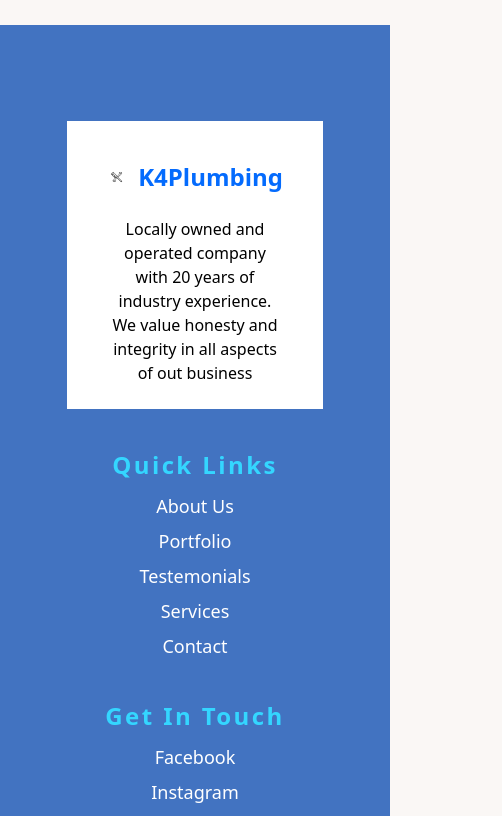
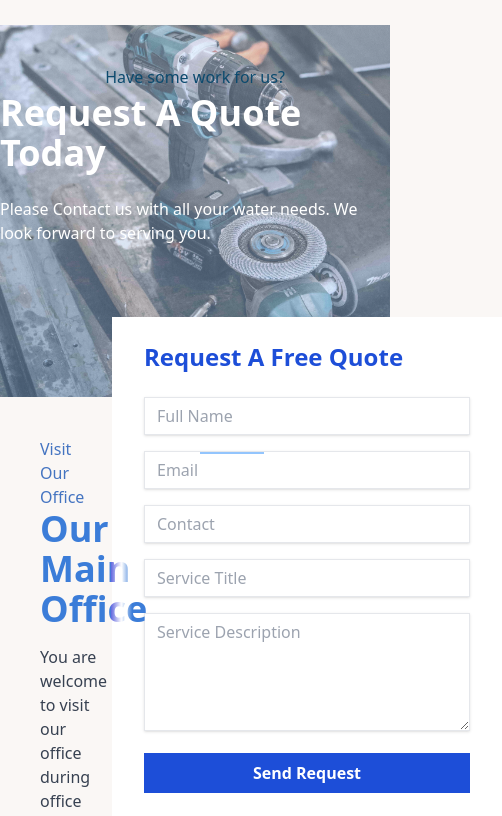
Before and after one commit to Dipesh-khaiju/K4Plumbing, a React (Vite) app: page / in a window 390 px wide. Shown: the part 7388-8204 px from the top of the page, 502 px wide, since content can reach past the window. Built offline with nearby package versions, Linux system fonts and the light colour scheme.

Commit message:
contact section done

```diff
--- a/src/components/Contact/Contact.jsx
+++ b/src/components/Contact/Contact.jsx
@@ -1,9 +1,71 @@
-import React from 'react'
+import React from "react";
+import p5 from "../../assets/images/p5.jpg";
+import { FaArrowRight } from "react-icons/fa";
+import Form from "./Form";
 
 const Contact = () => {
   return (
-    <div>Contact</div>
-  )
-}
+    <div className="hero-container mb-24 relative h-screen">
+      {/* Background image with overlay */}
+      <div
+        className="hero-background relative"
+        style={{
+          backgroundImage: `url(${p5})`,
+          backgroundSize: "cover",
+          backgroundPosition: "center",
+        }}
+      >
+        {/* Overlay for background image */}
+        <div className="hero-background-overlay absolute inset-0 bg-gradient-to-b from-blue-200 to-blue-300 opacity-40"></div>
 
-export default Contact
+        <div className="relative">
+          {/* Content */}
+          <div className="flex flex-col gap-1 justify-center items-center py-10">
+            <div className="flex items-center gap-3">
+              <span className="text-sky-900">Have some work for us? </span>
+              <div className="hidden md:block transform-translate-y-1/2 w-16 h-[3px] bg-sky-400"></div>
+            </div>
+            <h1 className="text-white text-4xl sm:text-6xl mb-5 font-bold">
+              Request A Quote Today
+            </h1>
+            <h3 className="text-white mb-28">
+              Please Contact us with all your water needs. We look forward to
+              serving you.
+            </h3>
+          </div>
+        </div>
+      </div>
+      <Form />
+
+      <div className="right-text w-1/3 absolute  lg:right-80 flex flex-col justify-center items-start p-10">
+        <div className="relative">
+          <p className="text-[#4474C1] ">Visit Our Office</p>
+          <div className="absolute top-4 left-40 transform -translate-y-1/2 w-16 h-[2px] bg-blue-300"></div>
+        </div>
+        <h1 className="title  text-4xl font-bold mb-4 text-[#4474C1]">
+          Our Main Office
+        </h1>
+        <div className="border-b-2 ">
+          <h3 className="mb-6 text-gray-700">
+            You are welcome to visit our office during office hour. Find details
+            of out location and business hours below.
+          </h3>
+        </div>
+        <p className="text-md text-gray-700 "> <span className="text-bold pr-4 text-lg">Address :</span>    Laporte,IN 46350</p>
+        <p className="text-md text-gray-700 "> <span className="text-bold pr-4 text-lg">Phone :</span>   +977 980800000</p>
+        <p className="text-md text-gray-700 "> <span className="text-bold pr-4 text-lg">Business Hours :</span>  Mon - Fri: 9 am - 5pm</p>
+        <p className="text-md text-gray-700 "> <span className="text-bold pr-4 text-lg">Email Address :</span>    Laporte,IN 46350</p>
+
+        <div className="mt-6">
+          <h1 className="text-2xl font-bold text-blue-700 mb-4">Area Covered</h1>
+          <p className="text-md text-gray-700">Laporte counties</p>
+          <p className="text-md text-gray-700">Porter COunties</p>
+          <p className="text-md text-gray-700">Michigan city</p>
+          <p className="text-md text-gray-700">Michigan</p>
+        </div>
+      </div>
+    </div>
+  );
+};
+
+export default Contact;
--- /dev/null
+++ b/src/components/Contact/Form.jsx
@@ -0,0 +1,71 @@
+
+import React from 'react';
+
+const Form = () => {
+    return (
+        <div className="absolute left-28 w-full bottom-7 max-w-md mx-auto">
+            <form className="bg-white rounded-none px-8 pt-6 pb-8 mb-4 box">
+                <h2 className="text-blue-700 text-2xl title-font font-bold mb-6">
+                    Request A Free Quote
+                </h2>
+                <div className="mb-4">
+                    <input
+                        className="shadow appearance-none border rounded-none w-full py-2 px-3 text-gray-700 leading-tight focus:outline-none focus:shadow-outline"
+                        id="fullName"
+                        type="text"
+                        placeholder="Full Name"
+                        name="fullName"
+                    />
+                </div>
+                <div className="mb-4">
+                    <input
+                        className="shadow appearance-none border rounded-none w-full py-2 px-3 text-gray-700 leading-tight focus:outline-none focus:shadow-outline"
+                        id="email"
+                        type="email"
+                        placeholder="Email"
+                        name="email"
+                    />
+                </div>
+                <div className="mb-4">
+                    <input
+                        className="shadow appearance-none border rounded-none w-full py-2 px-3 text-gray-700 leading-tight focus:outline-none focus:shadow-outline"
+                        id="contact"
+                        type="text"
+                        placeholder="Contact"
+                        name="contact"
+
+                    />
+                </div>
+                <div className="mb-4">
+                    <input
+                        className="shadow appearance-none border rounded-none w-full py-2 px-3 text-gray-700 leading-tight focus:outline-none focus:shadow-outline"
+                        id="serviceTitle"
+                        type="text"
+                        placeholder="Service Title"
+                        name="serviceTitle"
+
+                    />
+                </div>
+                <div className="mb-4">
+                    <textarea
+                        className="shadow appearance-none border rounded-none w-full py-2 px-3 text-gray-700 leading-tight focus:outline-none focus:shadow-outline"
+                        rows="5"
+                        id="serviceDescription"
+                        placeholder="Service Description"
+                        name="serviceDescription"
+                    />
+                </div>
+                <div className="flex items-center justify-between">
+                    <button
+                        className="bg-blue-700 hover:bg-blue-900 w-full text-white font-bold py-2 px-4 rounded-none focus:outline-none focus:shadow-outline"
+                        type="submit"
+                    >
+                        Send Request
+                    </button>
+                </div>
+            </form>
+        </div>
+    );
+};
+
+export default Form;
--- a/src/components/Footer/Footer.jsx
+++ b/src/components/Footer/Footer.jsx
@@ -9,7 +9,7 @@ import { FaTwitter } from "react-icons/fa";
 
 const Footer = () => {
   return (
-    <footer class="text-gray-600 bg-[#4273C1] body-font">
+    <footer class="text-gray-600 mt-8 bg-[#4273C1] body-font">
       <div class="container px-5 py-24 mx-auto flex md:items-center lg:items-start md:flex-row md:flex-nowrap flex-wrap flex-col">
         <div class="w-64 flex-shrink-0 md:mx-0 mx-auto bg-white px-10 py-6  text-center md:text-left">
           <a class="flex title-font font-medium items-center md:justify-start justify-center text-gray-900">
--- a/src/index.css
+++ b/src/index.css
@@ -47,3 +47,6 @@
       opacity: 1;
     }
   }
+  .box {
+    box-shadow: 8px 8px 0 0 rgb(187, 238, 248);
+}
--- a/src/pages/Home.jsx
+++ b/src/pages/Home.jsx
@@ -7,6 +7,7 @@ import Testemonials from "../components/Testemonials/Testemonials";
 import Footer from "../components/Footer/Footer";
 import { FaArrowUp } from "react-icons/fa";
 import { Link } from "react-scroll";
+import Contact from "../components/Contact/Contact";
 
 const Home = () => {
   return (
@@ -37,6 +38,7 @@ const Home = () => {
         <ServiceSection />
         <Projects />
         <Testemonials />
+        <Contact />
         <Footer />
       </div>
     </>
```
